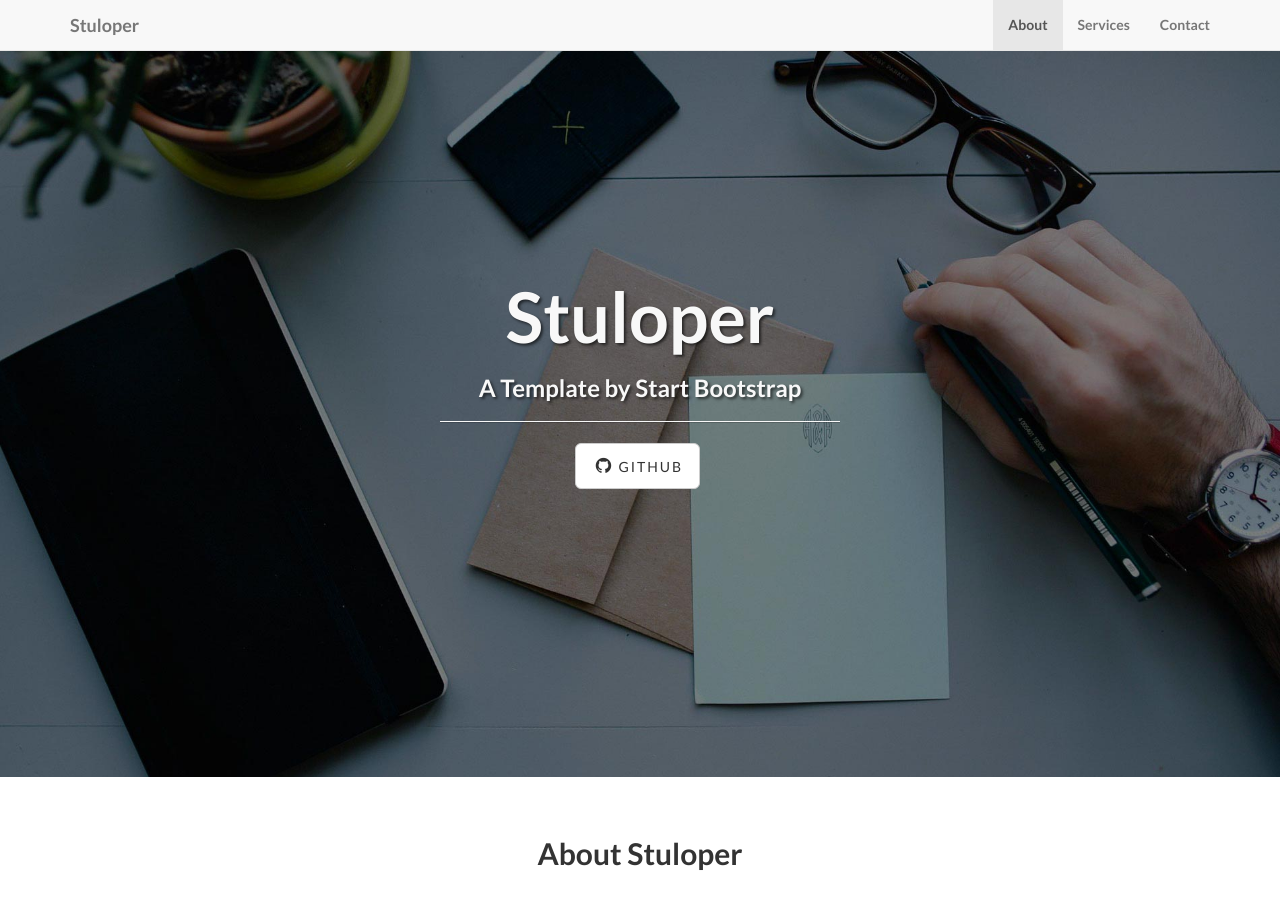
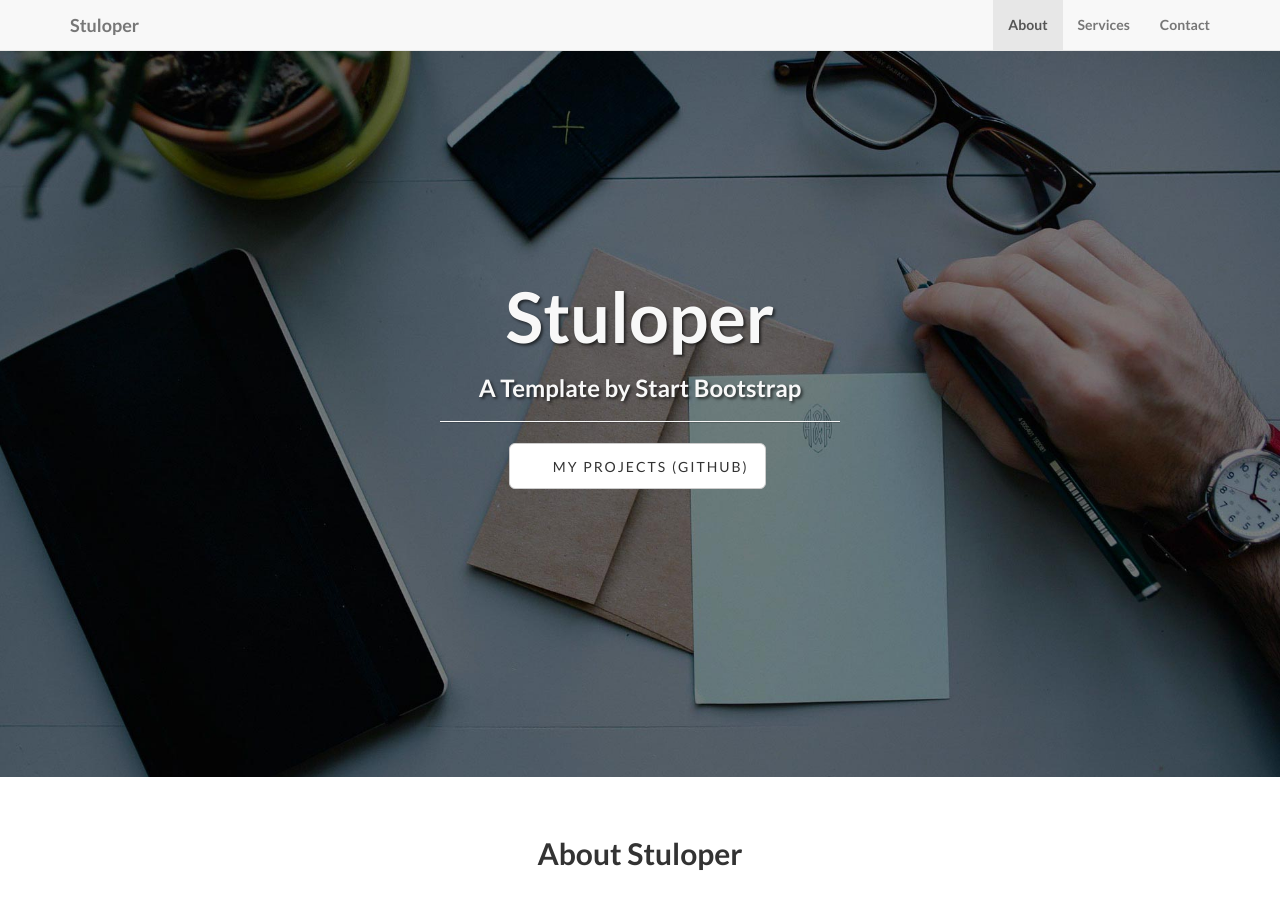
Before and after one commit to stuloper/page, a Jekyll site: the page built from index.html, in a window 1280 px wide and 900 px high. Built offline with Jekyll 4.4.1, drawn with Linux system fonts in a browser that asks for light colours; some of the changed text lies outside the part shown.

Commit message:
Update _config.yml

```diff
--- a/_config.yml
+++ b/_config.yml
@@ -25,5 +25,5 @@ permalink: pretty
 # ----------------------- #
 
 social:
-  - title: github
+  - title: my projects (github)
     url: https://github.com/stuloper
```
